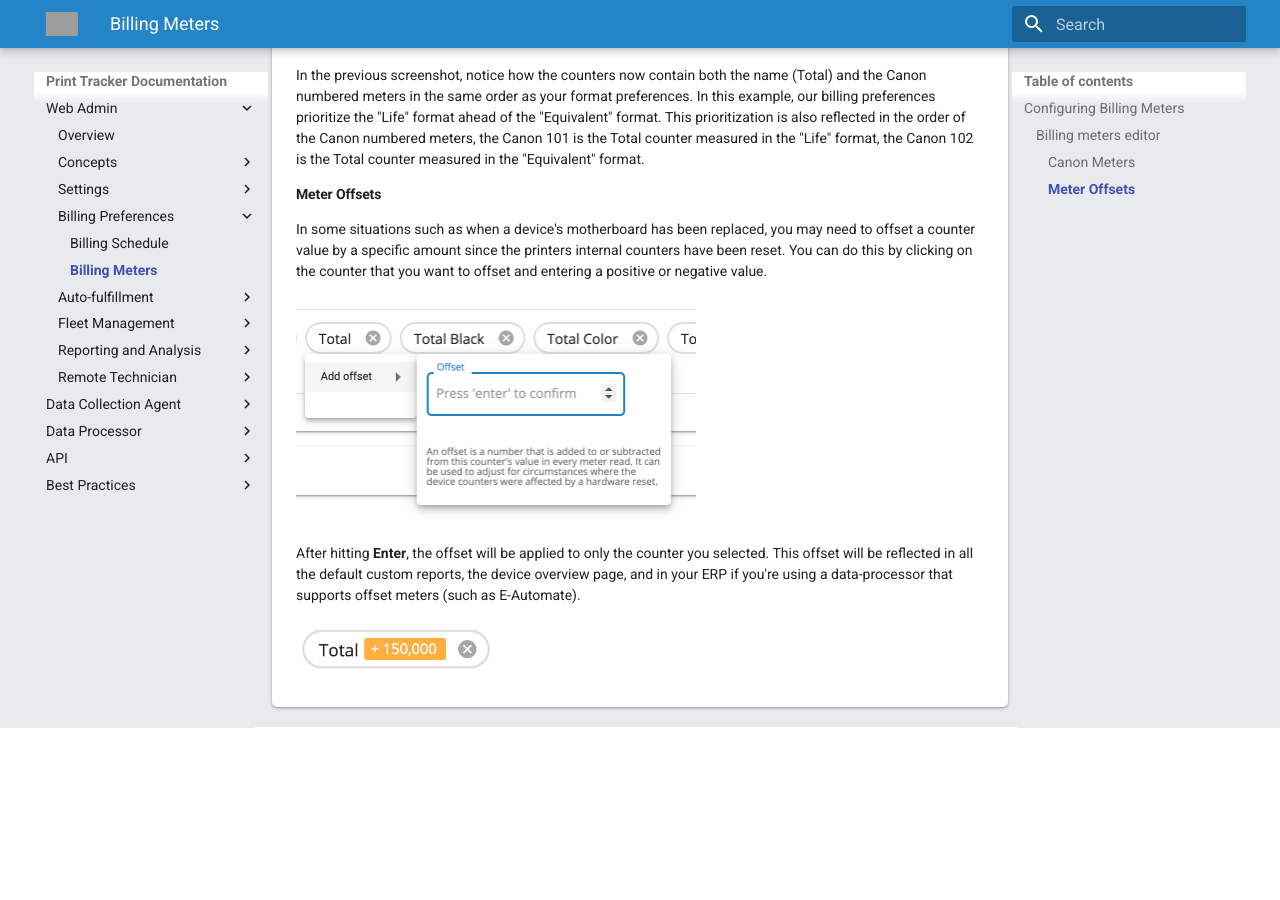
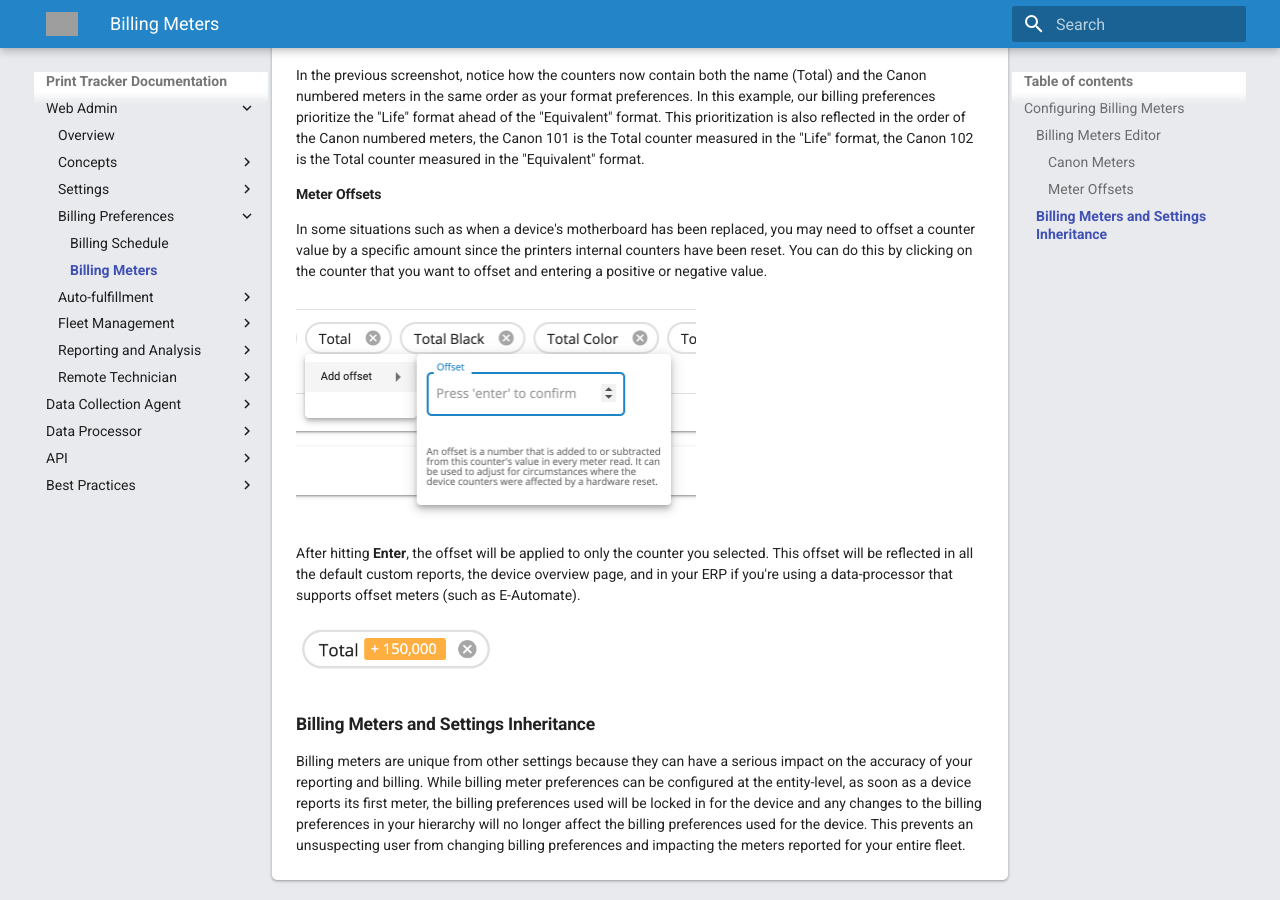
Before and after one commit to printtracker/public-documentation, an MkDocs documentation site: the page built from docs/webadmin/billing-preferences/billing-meters.md, in a window 1280 px wide and 900 px high, scrolled down 2607 px. Built offline with MkDocs 1.6.1 and Material for MkDocs 9.7.7, drawn with Linux system fonts in a browser that asks for light colours; comment, search, counter and statistics services are not loaded; before the commit the page ends 3334 px from its top, so only the background shows below that; some of the changed text lies outside the part shown; grey boxes are pictures that could not be loaded.

Commit message:
Added section about how the billing meters work within settings inheritance

```diff
--- a/docs/webadmin/billing-preferences/billing-meters.md
+++ b/docs/webadmin/billing-preferences/billing-meters.md
@@ -34,7 +34,7 @@ You can easily pick which formats and counters you care about for a device.
 3. Click the **Settings** tab
 4. Click on the **Billing Preferences** accordion
 
-### Billing meters editor
+### Billing Meters Editor
 The billing meters editor allows you to pick the format and counter preferences for a device. A device may only have one format preference. If you configure multiple format preferences, the preference that occurs first and is reported by the device is set as the only default format going forward; all other formats are removed from the list.
 
 ![](../images/billing-preferences-billing-meters.png)
@@ -61,3 +61,6 @@ In some situations such as when a device's motherboard has been replaced, you ma
 After hitting **Enter**, the offset will be applied to only the counter you selected. This offset will be reflected in all the default custom reports, the device overview page, and in your ERP if you're using a data-processor that supports offset meters (such as E-Automate).
 
 ![](../images/billing-preferences-offset-counter.png){: style="width:200px"}
+
+### Billing Meters and Settings Inheritance
+Billing meters are unique from other settings because they can have a serious impact on the accuracy of your reporting and billing. While billing meter preferences can be configured at the entity-level, as soon as a device reports its first meter, the billing preferences used will be locked in for the device and any changes to the billing preferences in your hierarchy will no longer affect the billing preferences used for the device. This prevents an unsuspecting user from changing billing preferences and impacting the meters reported for your entire fleet.
```
